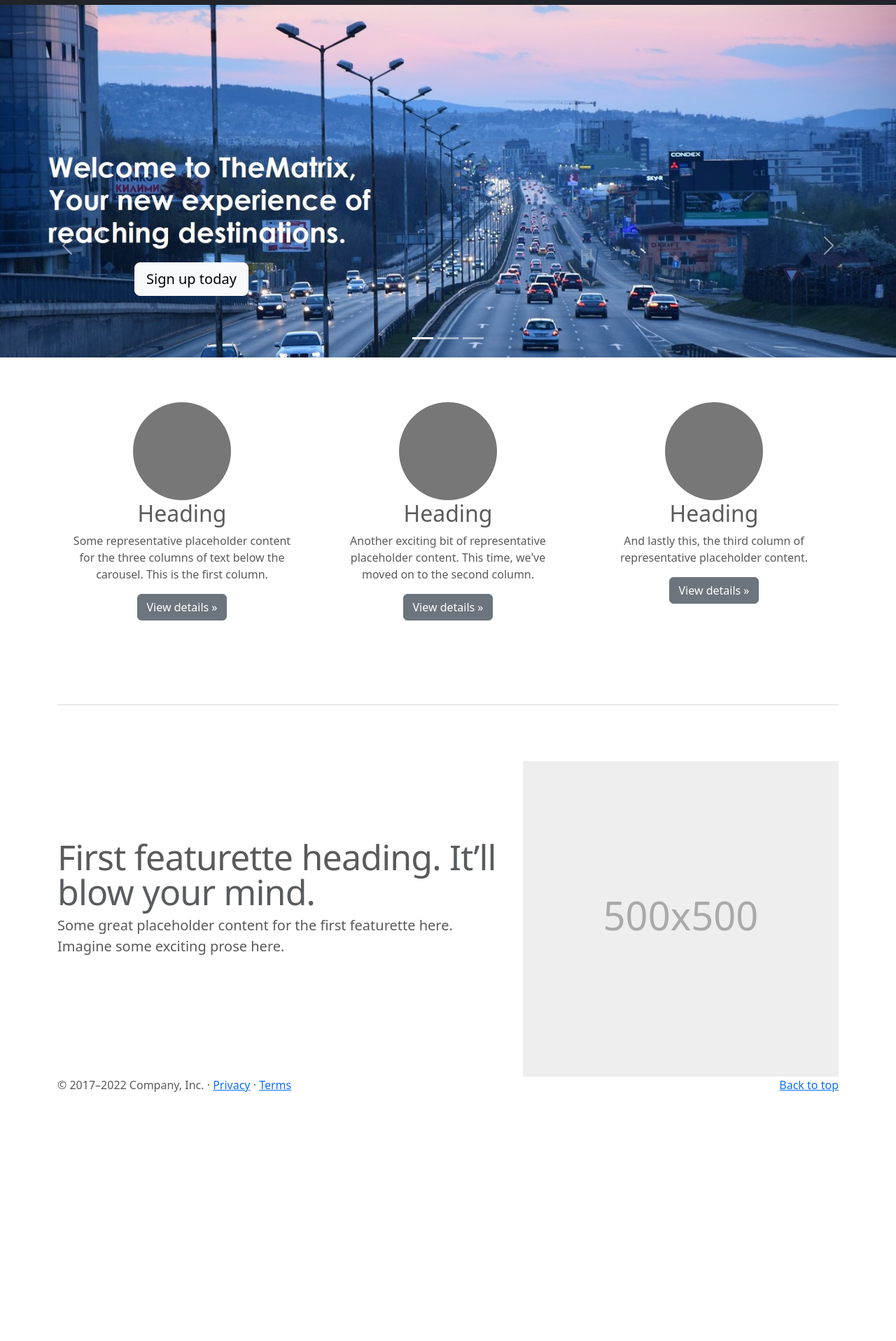
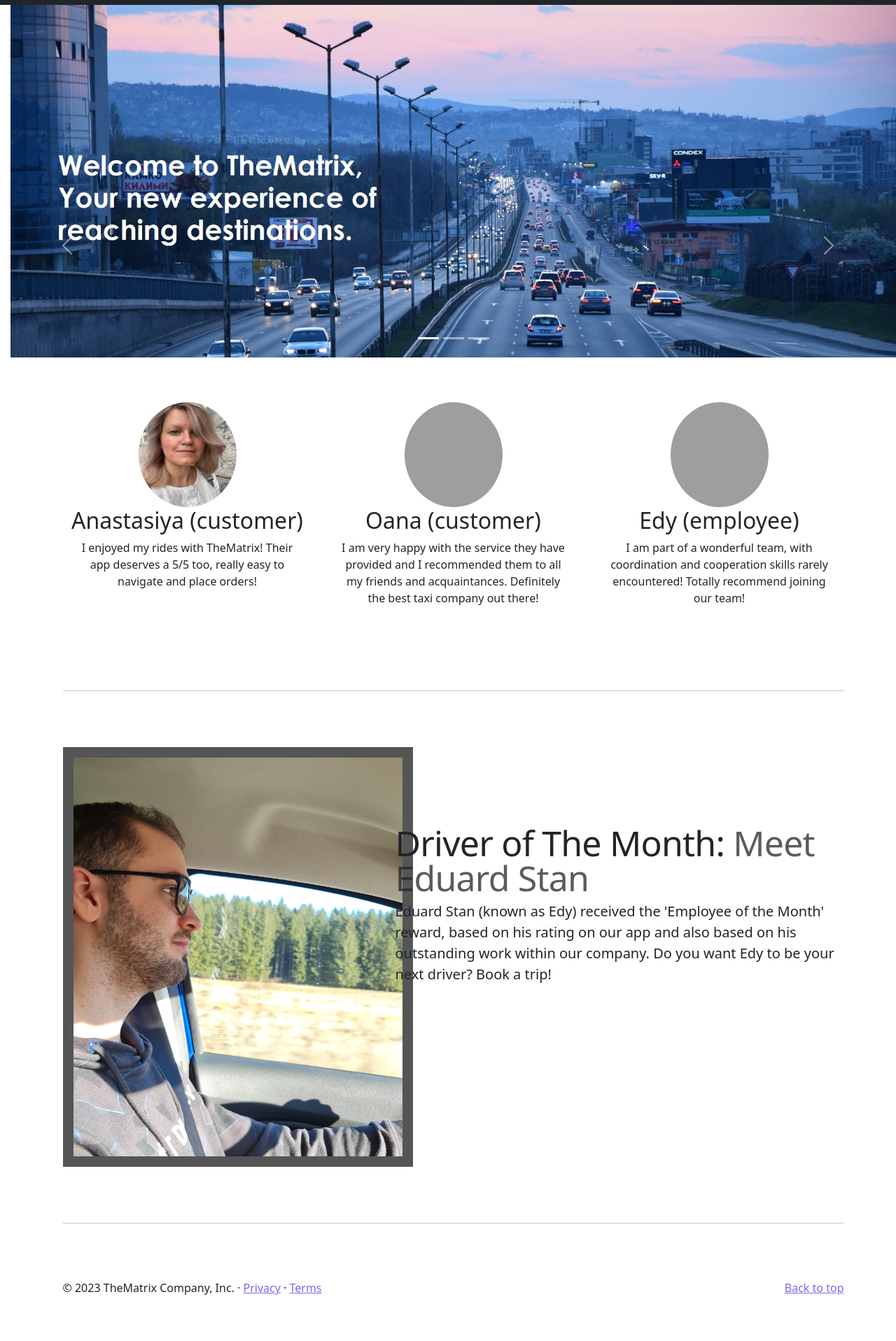
Before and after one commit to EdyStan/uber_app_beetroot, a Django app: page / in a window 1280 px wide. Shown: the part 49-1966 px from the top of the page at 70% size. Before the commit the page ends 1610 px from the top, so only its background shows below. Run offline with Django 4.2, Linux system fonts and the light colour scheme; style sheets or scripts are compiled from the project's sources; some libraries are stand-ins or nearby versions; grey boxes are pictures that could not be loaded.

Commit message:
trying to implement same template to all the pages and added photos of us

```diff
--- a/main_app/templates/main_app/base.html
+++ b/main_app/templates/main_app/base.html
@@ -3,13 +3,107 @@
 <html lang="en">
 <head>
     <title>TheMatrix</title>
-        <link href='//fonts.googleapis.com/css?family=Lobster&subset=latin,latin-ext' rel='stylesheet' type='text/css'>
+    <meta charset="utf-8">
+    <meta name="viewport" content="width=device-width, initial-scale=1">
+    <script src="https://ajax.googleapis.com/ajax/libs/jquery/3.3.1/jquery.min.js"></script>
     <link rel="stylesheet" href="{% static 'scss/colors.scss' %}">
+    <link rel="stylesheet" href="{% static 'css/carousel.css' %}">
     {% load bootstrap5 %}
     {% bootstrap_css %}
     {% bootstrap_javascript %}
     {% bootstrap_messages %}
+
+    {% block head %}
+    {% endblock %}
+
+    <style>
+
+        .carousel-item > img {
+            vertical-align: center;
+        }
+
+        .bd-placeholder-img {
+            font-size: 1.125rem;
+            text-anchor: middle;
+            -webkit-user-select: none;
+            -moz-user-select: none;
+            user-select: none;
+        }
+
+        a {
+            color: #7b68ee;
+        }
+
+        @media (min-width: 768px) {
+            .bd-placeholder-img-lg {
+                font-size: 3.5rem;
+            }
+        }
+
+        .b-example-divider {
+            height: 3rem;
+            background-color: rgba(0, 0, 0, .1);
+            border: solid rgba(0, 0, 0, .15);
+            border-width: 1px 0;
+            box-shadow: inset 0 .5em 1.5em rgba(0, 0, 0, .1), inset 0 .125em .5em rgba(0, 0, 0, .15);
+        }
+
+        .b-example-vr {
+            flex-shrink: 0;
+            width: 1.5rem;
+            height: 100vh;
+        }
+
+        .bi {
+            vertical-align: -.125em;
+            fill: currentColor;
+        }
+
+        .nav-scroller {
+            position: relative;
+            z-index: 2;
+            height: 2.75rem;
+            overflow-y: hidden;
+        }
+
+        .nav-scroller .nav {
+            display: flex;
+            flex-wrap: nowrap;
+            padding-bottom: 1rem;
+            margin-top: -1px;
+            overflow-x: auto;
+            text-align: center;
+            white-space: nowrap;
+            -webkit-overflow-scrolling: touch;
+        }
+    </style>
+</head>
+
 <body>
+<header>
+    <nav class="navbar navbar-expand-md navbar-dark fixed-top bg-dark">
+        <div class="container-fluid">
+            <a class="navbar-brand" href="{% url 'home' %}">TheMatrix</a>
+            <button class="navbar-toggler" type="button" data-bs-toggle="collapse" data-bs-target="#navbarCollapse"
+                    aria-controls="navbarCollapse" aria-expanded="false" aria-label="Toggle navigation">
+                <span class="navbar-toggler-icon"></span>
+            </button>
+            <div class="collapse navbar-collapse" id="navbarCollapse">
+                <ul class="navbar-nav me-auto mb-2 mb-md-0">
+                    <li class="nav-item">
+                        <a class="nav-link active" aria-current="page" href="{% url 'login' %}">Login</a>
+                    </li>
+                    <li class="nav-item">
+                        <a class="nav-link" href="{% url 'register' %}">Register</a>
+                    </li>
+                    <li class="nav-item">
+                        <a class="nav-link disabled">Help Desk</a>
+                    </li>
+                </ul>
+            </div>
+        </div>
+    </nav>
+</header>
 {% block content %}
 {% endblock %}
 </body>
--- a/main_app/templates/main_app/main_page.html
+++ b/main_app/templates/main_app/main_page.html
@@ -1,124 +1,38 @@
-<!doctype html>
-<html lang="en">
-  <head>
-    <meta charset="utf-8">
-    <meta name="viewport" content="width=device-width, initial-scale=1">
-    <meta name="description" content="">
-{#    <meta name="author" content="Mark Otto, Jacob Thornton, and Bootstrap contributors">#}
-    <meta name="generator" content="Hugo 0.108.0">
-    <title>TheMatrix</title>
+{% extends 'main_app/base.html' %}
+{% load bootstrap5 %}
 
-    <link rel="canonical" href="https://getbootstrap.com/docs/5.3/examples/carousel/">
-    <link href="https://cdn.jsdelivr.net/npm/bootstrap@5.3.0-alpha1/dist/css/bootstrap.min.css" rel="stylesheet" integrity="sha384-GLhlTQ8iRABdZLl6O3oVMWSktQOp6b7In1Zl3/Jr59b6EGGoI1aFkw7cmDA6j6gD" crossorigin="anonymous">
-
-<link href="../assets/dist/css/bootstrap.min.css" rel="stylesheet">
-
-    <style>
-      .bd-placeholder-img {
-        font-size: 1.125rem;
-        text-anchor: middle;
-        -webkit-user-select: none;
-        -moz-user-select: none;
-        user-select: none;
-      }
-
-      @media (min-width: 768px) {
-        .bd-placeholder-img-lg {
-          font-size: 3.5rem;
-        }
-      }
-
-      .b-example-divider {
-        height: 3rem;
-        background-color: rgba(0, 0, 0, .1);
-        border: solid rgba(0, 0, 0, .15);
-        border-width: 1px 0;
-        box-shadow: inset 0 .5em 1.5em rgba(0, 0, 0, .1), inset 0 .125em .5em rgba(0, 0, 0, .15);
-      }
-
-      .b-example-vr {
-        flex-shrink: 0;
-        width: 1.5rem;
-        height: 100vh;
-      }
-
-      .bi {
-        vertical-align: -.125em;
-        fill: currentColor;
-      }
-
-      .nav-scroller {
-        position: relative;
-        z-index: 2;
-        height: 2.75rem;
-        overflow-y: hidden;
-      }
-
-      .nav-scroller .nav {
-          display: flex;
-          flex-wrap: nowrap;
-          padding-bottom: 1rem;
-          margin-top: -1px;
-          overflow-x: auto;
-          text-align: center;
-          white-space: nowrap;
-          -webkit-overflow-scrolling: touch;
-      }
-
-    </style>
-
-
-    <!-- Custom styles for this template -->
-    <link href="carousel.css" rel="stylesheet">
-  </head>
-  <body>
-
-<header>
-  <nav class="navbar navbar-expand-md navbar-dark fixed-top bg-dark">
-    <div class="container-fluid">
-      <a class="navbar-brand" href="#">TheMatrix</a>
-      <button class="navbar-toggler" type="button" data-bs-toggle="collapse" data-bs-target="#navbarCollapse" aria-controls="navbarCollapse" aria-expanded="false" aria-label="Toggle navigation">
-        <span class="navbar-toggler-icon"></span>
-      </button>
-      <div class="collapse navbar-collapse" id="navbarCollapse">
-        <ul class="navbar-nav me-auto mb-2 mb-md-0">
-          <li class="nav-item">
-            <a class="nav-link active" aria-current="page" href="#">Login</a>
-          </li>
-          <li class="nav-item">
-            <a class="nav-link" href="#">Register</a>
-          </li>
-          <li class="nav-item">
-            <a class="nav-link disabled">Help Desk</a>
-          </li>
-        </ul>
-      </div>
-    </div>
-  </nav>
-</header>
-
+{% block content %}
     <main>
 
         <div id="myCarousel" class="carousel slide" data-bs-ride="carousel">
             <div class="carousel-indicators">
-      <button type="button" data-bs-target="#myCarousel" data-bs-slide-to="0" class="active" aria-current="true" aria-label="Slide 1"></button>
+                <button type="button" data-bs-target="#myCarousel" data-bs-slide-to="0" class="active"
+                        aria-current="true" aria-label="Slide 1"></button>
                 <button type="button" data-bs-target="#myCarousel" data-bs-slide-to="1" aria-label="Slide 2"></button>
                 <button type="button" data-bs-target="#myCarousel" data-bs-slide-to="2" aria-label="Slide 3"></button>
             </div>
             <div class="carousel-inner">
                 <div class="carousel-item active">
+                    <div class="d-flex justify-content-center" style="background-color: #343a40">
                         {% load static %}
-          <img src="{% static "/media/carousel_3.jpg" %}" alt="carousel_1" class="d-block w-100"/>
+                        <img src="{% static "/media/carousel_3.jpg" %}" alt="carousel_1" class="center-block"
+                             width="100%" height="100%"/>
+                    </div>
+
                     {#        <svg class="bd-placeholder-img" width="100%" height="100%" xmlns="http://www.w3.org/2000/svg" aria-hidden="true" preserveAspectRatio="xMidYMid slice" focusable="false"><rect width="100%" height="100%" fill="#777"/></svg>#}
                     <div class="container">
-          <div class="carousel-caption text-start">
-            <p><a class="btn btn-lg btn-light" href="#">Sign up today</a></p>
-          </div>
+                        {#          <div class="carousel-caption text-start">#}
+                        {#            <p><a class="btn btn-lg btn-light" href="#">Sign up today</a></p>#}
+                        {#          </div>#}
                     </div>
                 </div>
                 <div class="carousel-item">
+                    <div class="d-flex justify-content-center" style="background-color: #343a40">
                         {% load static %}
-          <img src="{% static "/media/carousel_2.jpg" %}" alt="carousel_2" class="d-block w-100"/>
+                        <img src="{% static "/media/carousel_2.jpg" %}" alt="carousel_2" class="center-block"
+                             width="100%" height="100%"/>
+                    </div>
+
                     {#        <svg class="bd-placeholder-img" width="100%" height="100%" xmlns="http://www.w3.org/2000/svg" aria-hidden="true" preserveAspectRatio="xMidYMid slice" focusable="false"><rect width="100%" height="100%" fill="#777"/></svg>#}
                     <div class="container">
                         <div class="carousel-caption">
@@ -126,8 +40,12 @@
                     </div>
                 </div>
                 <div class="carousel-item">
+                    <div class="d-flex justify-content-center" style="background-color: #343a40">
                         {% load static %}
-          <img src="{% static "/media/carousel_1.jpg" %}" alt="carousel_3" class="d-block w-100"/>
+                        <img src="{% static "/media/carousel_1.jpg" %}" alt="carousel_3" class="center-block"
+                             width="100%" height="100%"/>
+                    </div>
+
                     {#        <svg class="bd-placeholder-img" width="100%" height="100%" xmlns="http://www.w3.org/2000/svg" aria-hidden="true" preserveAspectRatio="xMidYMid slice" focusable="false"><rect width="100%" height="100%" fill="#777"/></svg>#}
                     <div class="container">
                     </div>
@@ -143,28 +61,37 @@
             <span class="visually-hidden">Next</span>
         </button>
 
-
         <div class="container marketing">
 
             <!-- Three columns of text below the carousel -->
             <div class="row">
                 <div class="col-lg-4">
-        <svg class="bd-placeholder-img rounded-circle" width="140" height="140" xmlns="http://www.w3.org/2000/svg" role="img" aria-label="Placeholder: 140x140" preserveAspectRatio="xMidYMid slice" focusable="false"><title>Placeholder</title><rect width="100%" height="100%" fill="#777"/><text x="50%" y="50%" fill="#777" dy=".3em">140x140</text></svg>
-        <h2 class="fw-normal">Heading</h2>
-        <p>Some representative placeholder content for the three columns of text below the carousel. This is the first column.</p>
-        <p><a class="btn btn-secondary" href="#">View details &raquo;</a></p>
+                    {% load static %}
+                    <img src="{% static "media/anastasiya.jpg" %}" width="140" height="150" alt="ana"
+                         class="rounded-circle"/>
+                    <h2 class="fw-normal">Anastasiya (customer) </h2>
+                    <p>I enjoyed my rides with TheMatrix! Their app deserves a 5/5 too, really easy to navigate and
+                        place orders!</p>
+
                 </div><!-- /.col-lg-4 -->
                 <div class="col-lg-4">
-        <svg class="bd-placeholder-img rounded-circle" width="140" height="140" xmlns="http://www.w3.org/2000/svg" role="img" aria-label="Placeholder: 140x140" preserveAspectRatio="xMidYMid slice" focusable="false"><title>Placeholder</title><rect width="100%" height="100%" fill="#777"/><text x="50%" y="50%" fill="#777" dy=".3em">140x140</text></svg>
-        <h2 class="fw-normal">Heading</h2>
-        <p>Another exciting bit of representative placeholder content. This time, we've moved on to the second column.</p>
-        <p><a class="btn btn-secondary" href="#">View details &raquo;</a></p>
+                    {% load static %}
+                    <img src="{% static "media/oana.jpg" %}" width="140" height="150" alt="oana"
+                         class="rounded-circle"/>
+                    <h2 class="fw-normal">Oana (customer)</h2>
+                    <p>I am very happy with the service they have provided and I recommended them to all my friends and
+                        acquaintances.
+                        Definitely the best taxi company out there! </p>
+
                 </div><!-- /.col-lg-4 -->
                 <div class="col-lg-4">
-        <svg class="bd-placeholder-img rounded-circle" width="140" height="140" xmlns="http://www.w3.org/2000/svg" role="img" aria-label="Placeholder: 140x140" preserveAspectRatio="xMidYMid slice" focusable="false"><title>Placeholder</title><rect width="100%" height="100%" fill="#777"/><text x="50%" y="50%" fill="#777" dy=".3em">140x140</text></svg>
-        <h2 class="fw-normal">Heading</h2>
-        <p>And lastly this, the third column of representative placeholder content.</p>
-        <p><a class="btn btn-secondary" href="#">View details &raquo;</a></p>
+                    {% load static %}
+                    <img src="{% static "media/edy2.jpg" %}" width="140" height="150" alt="edy2"
+                         class="rounded-circle"/>
+                    <h2 class="fw-normal">Edy (employee)</h2>
+                    <p>I am part of a wonderful team, with coordination and cooperation skills rarely encountered!
+                        Totally recommend joining our team!</p>
+
                 </div><!-- /.col-lg-4 -->
             </div><!-- /.row -->
 
@@ -174,15 +101,25 @@
             <hr class="featurette-divider">
 
             <div class="row featurette">
-      <div class="col-md-7">
-        <h2 class="featurette-heading fw-normal lh-1">First featurette heading. <span class="text-muted">It’ll blow your mind.</span></h2>
-        <p class="lead">Some great placeholder content for the first featurette here. Imagine some exciting prose here.</p>
+                <div class="col-md-7 order-md-2">
+                    <h2 class="featurette-heading fw-normal lh-1">Driver of The Month: <span class="text-muted">Meet Eduard Stan</span>
+                    </h2>
+                    <p class="lead"> Eduard Stan (known as Edy) received the 'Employee of the Month' reward, based on
+                        his rating on our app and also
+                        based on his outstanding work within our company. Do you want Edy to be your next driver? Book a
+                        trip!
+                    </p>
                 </div>
                 <div class="col-md-5">
-        <svg class="bd-placeholder-img bd-placeholder-img-lg featurette-image img-fluid mx-auto" width="500" height="500" xmlns="http://www.w3.org/2000/svg" role="img" aria-label="Placeholder: 500x500" preserveAspectRatio="xMidYMid slice" focusable="false"><title>Placeholder</title><rect width="100%" height="100%" fill="#eee"/><text x="50%" y="50%" fill="#aaa" dy=".3em">500x500</text></svg>
+                    {% load static %}
+                    <img src="{% static "media/Edy.jpg" %}" width="500" height="600" alt="Edy"
+                         style="border: 15px solid #555;"/>
+                    {#        <svg class="bd-placeholder-img bd-placeholder-img-lg featurette-image img-fluid mx-auto" width="500" height="500" xmlns="http://www.w3.org/2000/svg" role="img" aria-label="Placeholder: 500x500" preserveAspectRatio="xMidYMid slice" focusable="false"><title>Placeholder</title><rect width="100%" height="100%" fill="#eee"/><text x="50%" y="50%" fill="#aaa" dy=".3em">500x500</text></svg>#}
+
                 </div>
             </div>
             <!-- /END THE FEATURETTES -->
+            <hr class="featurette-divider">
 
         </div><!-- /.container -->
 
@@ -190,13 +127,8 @@
         <!-- FOOTER -->
         <footer class="container">
             <p class="float-end"><a href="#">Back to top</a></p>
-    <p>&copy; 2017–2022 Company, Inc. &middot; <a href="#">Privacy</a> &middot; <a href="#">Terms</a></p>
+            <p>&copy; 2023 TheMatrix Company, Inc. &middot; <a href="#">Privacy</a> &middot; <a href="#">Terms</a></p>
         </footer>
     </main>
 
-
-    <script src="../assets/dist/js/bootstrap.bundle.min.js"></script>
-
-
-  </body>
-</html>
+{% endblock %}
```
Also changed, not shown: main_app/static/css/carousel.css (+9 -2 lines), main_app/templates/main_app/login.html (+18 -16 lines), main_app/templates/main_app/register.html (+6 -9 lines), main_app/static/media/Edy.jpg (added), main_app/static/media/anastasiya.jpg (added), main_app/static/media/andrew.png (added), main_app/static/media/carousel_1.jpg, main_app/static/media/carousel_2.jpg, main_app/static/media/carousel_3.jpg, main_app/static/media/logo.png (added), 2 other files. Lines whose indentation alone changed are shown as unchanged.
